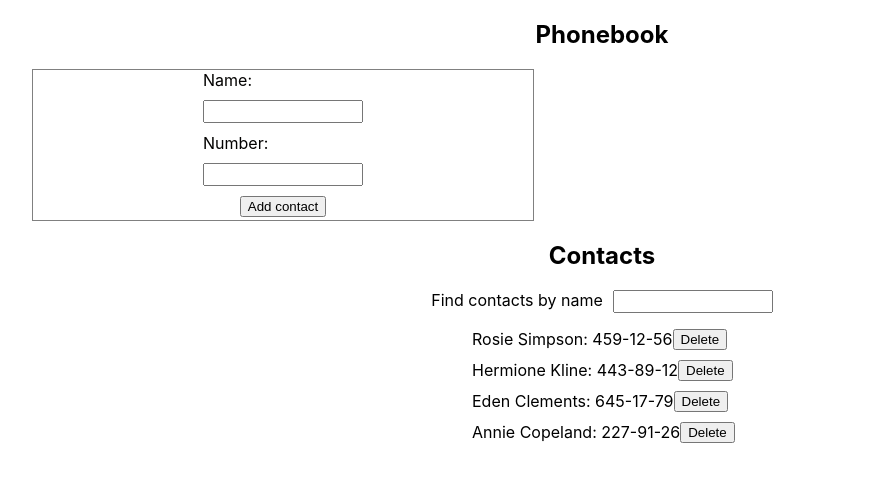
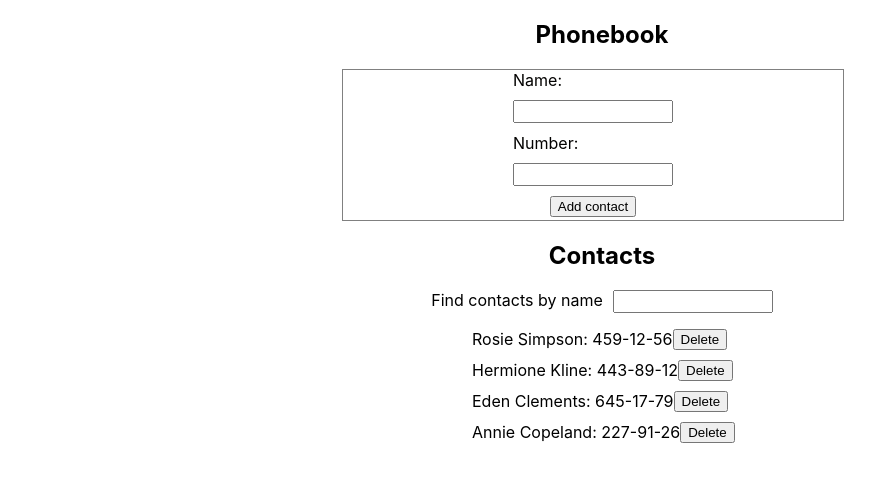
Before and after one commit to Andree-Ioana/goit-react-hw-06-phonebook, a React (Create React App) app: page / in a window 1280 px wide. Shown: the top 482 px of the page, without its empty margins (38-913 px from the left). Built offline with nearby package versions, Linux system fonts and the light colour scheme.

Commit message:
add css style

```diff
--- a/src/components/ContactBook/ContactBook.module.css
+++ b/src/components/ContactBook/ContactBook.module.css
@@ -3,12 +3,12 @@
 .contactContainer{
     display: flex;
     flex-direction: column;
-    align-items: center;
+   align-items: center;
     width: 500px;
     height: 150px;
     gap: 10px;
     border: 1px solid gray;
-   margin-left: 70px;
+   margin-left: 380px;
 }
 
 .labelContainer{
```
